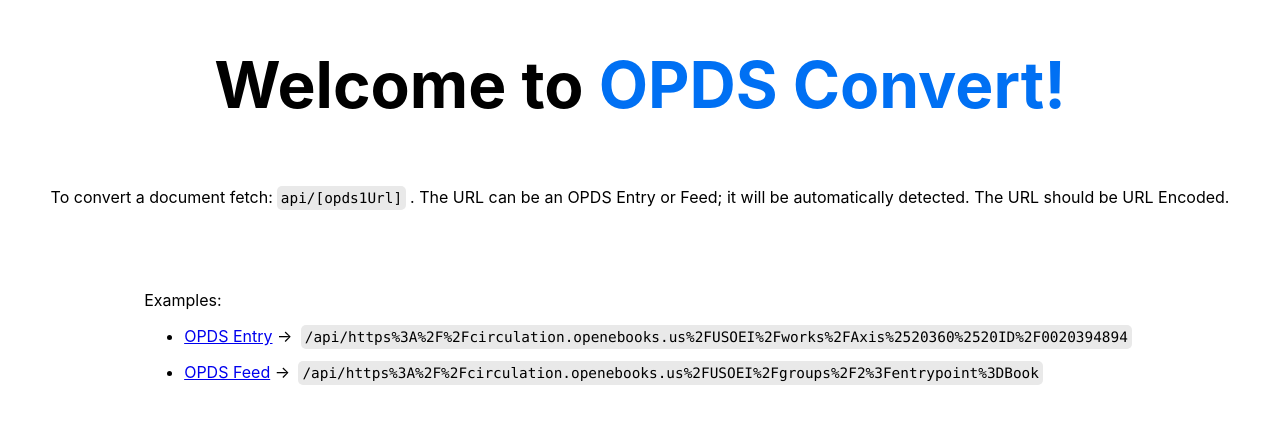
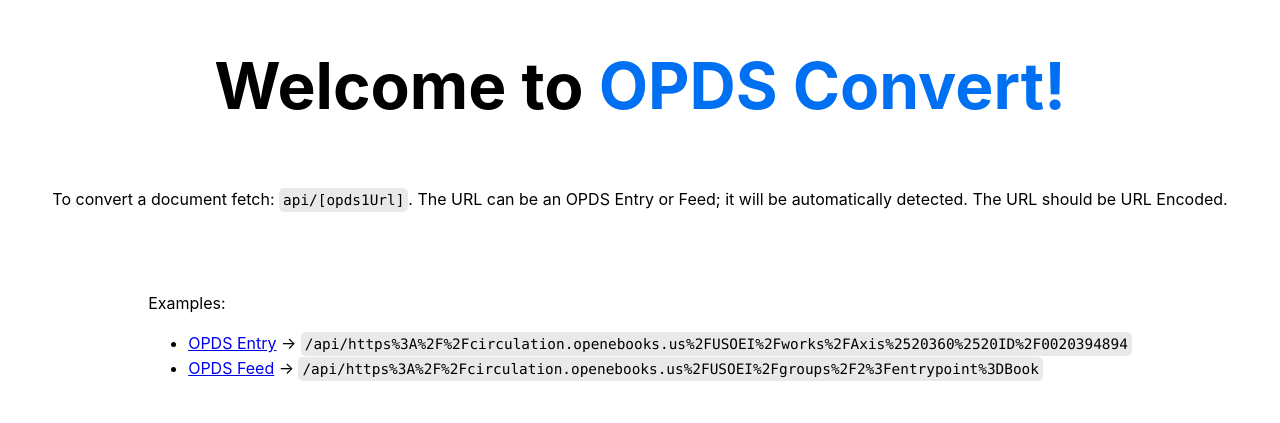
Before and after one commit to kristojorg/opds-convert, a Next.js app: page / in a window 1280 px wide. Shown: the part 169-592 px from the top of the page. Built offline with nearby package versions, Linux system fonts and the light colour scheme.

Commit message:
style fix

```diff
--- a/pages/index.js
+++ b/pages/index.js
@@ -18,12 +18,12 @@ export default function Home() {
         </h1>
 
         <p className={styles.description}>
-          To convert a document fetch:
+          To convert a document fetch: {""}
           <code className={styles.code}>api/[opds1Url]</code>. The URL can be an
           OPDS Entry or Feed; it will be automatically detected. The URL should
           be URL Encoded.
         </p>
-        <p>
+        <p className={styles.examples}>
           Examples:
           <ul>
             <li>
--- a/styles/Home.module.css
+++ b/styles/Home.module.css
@@ -27,10 +27,6 @@
   margin: 0;
   line-height: 1.15;
   font-size: 4rem;
-}
-
-.title,
-.description {
   text-align: center;
 }
 
@@ -44,8 +40,13 @@
   background: #e9e9e9;
   border-radius: 5px;
   padding: 0.25rem;
-  margin: 0.25rem;
   font-size: 0.9rem;
   font-family: Menlo, Monaco, Lucida Console, Liberation Mono, DejaVu Sans Mono,
     Bitstream Vera Sans Mono, Courier New, monospace;
 }
+
+.examples {
+  max-width: 100%;
+  overflow-wrap: break-word;
+  line-height: 1.5;
+}
--- a/styles/globals.css
+++ b/styles/globals.css
@@ -9,7 +9,3 @@ body {
 * {
   box-sizing: border-box;
 }
-
-li {
-  margin-bottom: 1rem;
-}
```
